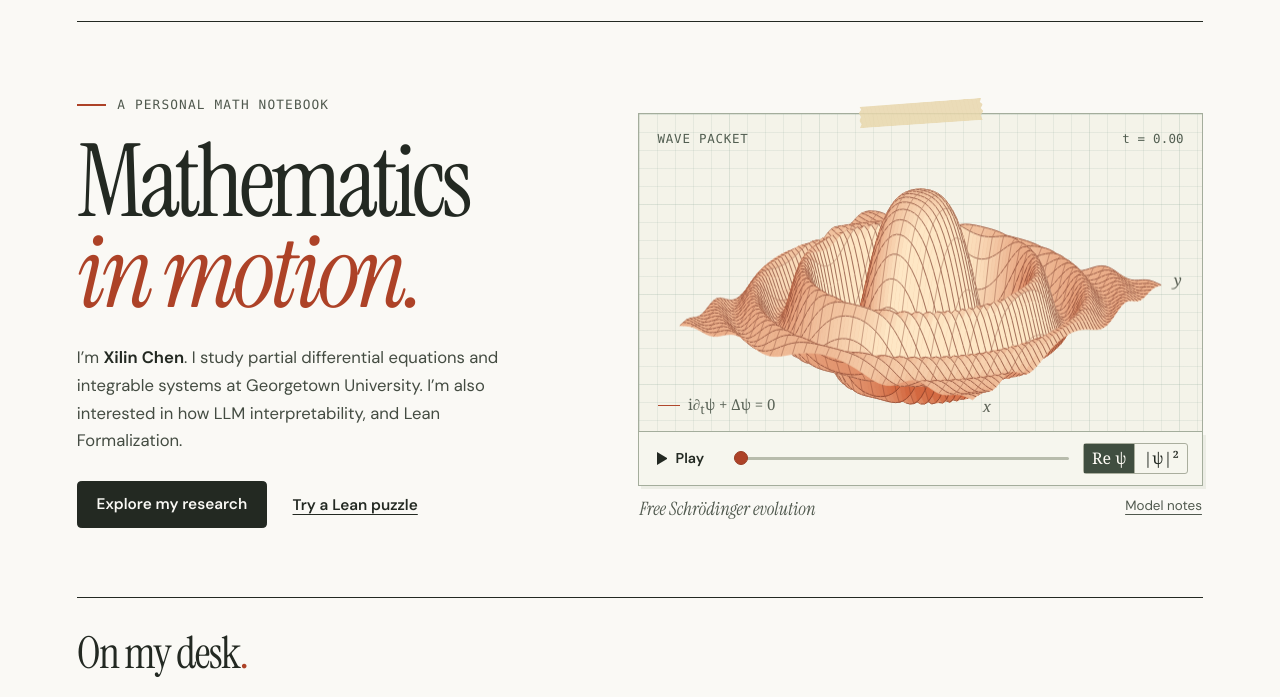
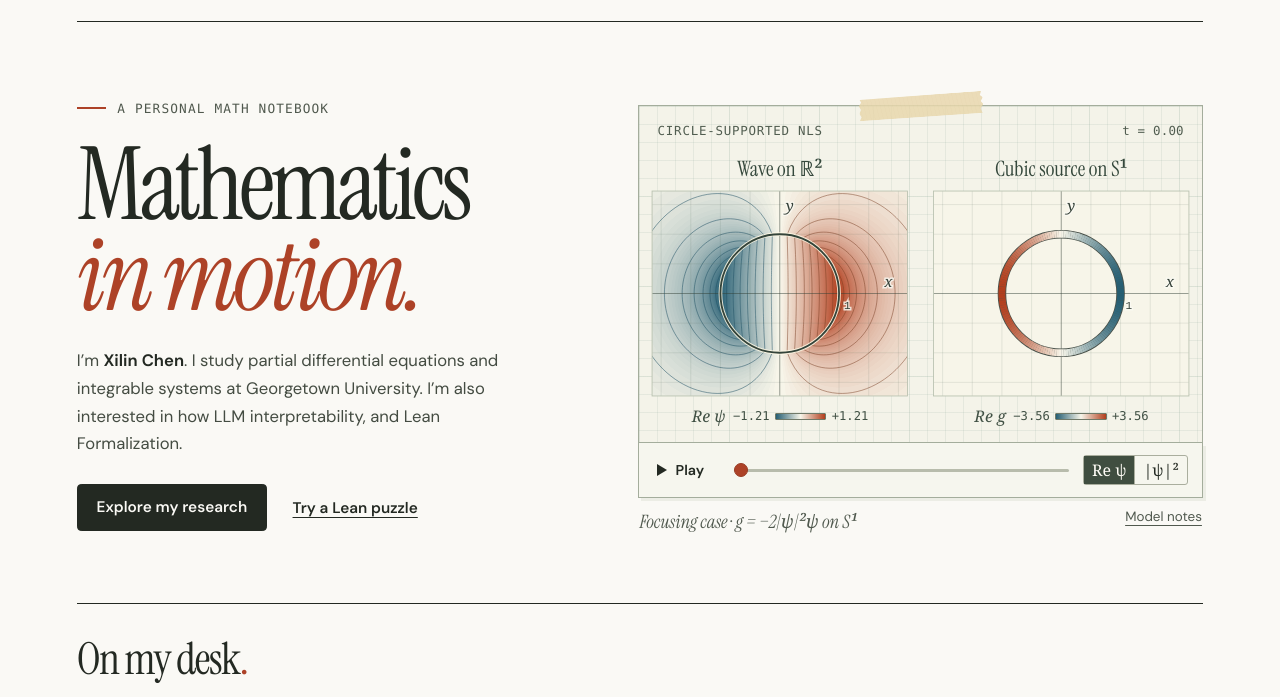
Before and after one commit to CXLin0418/CXLin0418.github.io, a plain HTML site: page index.html in a window 1280 px wide. Shown: the part 69-766 px from the top of the page. Drawn offline with Linux system fonts and the light colour scheme.

Commit message:
Illustrate the planar NLS with a cubic source on the unit circle

```diff
--- /dev/null
+++ b/assets/circle-mode.js
@@ -0,0 +1,41 @@
+// Exact focusing standing wave ψ = exp(i(θ + t)) Q(r) on R².
+// The radius of the interaction circle and the temporal frequency are both 1.
+const circleMode = (() => {
+  // I₁ power series on 0 ≤ r ≤ 1 (DLMF 10.25.2).
+  function besselI1(r) {
+    let term = r / 2;
+    let sum = term;
+    for (let k = 1; k <= 10; k++) {
+      term *= r * r / (4 * k * (k + 1));
+      sum += term;
+    }
+    return sum;
+  }
+
+  // K₁(r) = ∫ exp(−r cosh u) cosh u du (DLMF 10.32.9).
+  // Only r ≥ 1 is used. The integrand is already below 5e−31 at u = 5.
+  const panels = 80;
+  const step = 5 / panels;
+  const coshes = Array.from({length: panels + 1}, (_, j) => Math.cosh(j * step));
+  function besselK1(r) {
+    let sum = 0;
+    for (let j = 0; j <= panels; j++) {
+      const weight = j === 0 || j === panels ? 0.5 : 1;
+      sum += weight * Math.exp(-r * coshes[j]) * coshes[j];
+    }
+    return step * sum;
+  }
+
+  const innerTrace = besselI1(1);
+  const outerTrace = besselK1(1);
+  // The Wronskian gives Q′(1+) − Q′(1−) = −A/(I₁(1)K₁(1)) = −2A³.
+  const amplitude = 1 / Math.sqrt(2 * innerTrace * outerTrace);
+  const sourceAmplitude = 2 * amplitude ** 3;
+  function radial(r) {
+    return amplitude * (r <= 1 ? besselI1(r) / innerTrace : besselK1(r) / outerTrace);
+  }
+  function realSource(theta, t) {
+    return -sourceAmplitude * Math.cos(theta + t);
+  }
+  return {amplitude, radial, sourceAmplitude, realSource};
+})();
--- /dev/null
+++ b/assets/circle-plot.js
@@ -0,0 +1,276 @@
+(() => {
+  const figure = document.querySelector('.wave-sheet');
+  if (!figure || typeof circleMode === 'undefined' || typeof Path2D === 'undefined') return;
+  const canvas = figure.querySelector('canvas');
+  const ctx = canvas.getContext('2d');
+  if (!ctx) return;
+
+  const time = figure.querySelector('#wave-time');
+  const readout = figure.querySelector('#time-value');
+  const play = figure.querySelector('#wave-play');
+  const modes = [...figure.querySelectorAll("input[name='wave-mode']")];
+  const fieldName = figure.querySelector('#field-name');
+  const fieldLow = figure.querySelector('#field-low');
+  const fieldHigh = figure.querySelector('#field-high');
+  const fieldScale = figure.querySelector('#field-scale');
+  const period = 2 * Math.PI;
+  const width = 560;
+  const height = 220;
+  const unit = 59; // Both panels use the same number of pixels per spatial unit.
+  const midY = 110;
+  const animationMs = 8500;
+  let frame = 0;
+  let startedAt = 0;
+  let lastPaint = 0;
+  let labelScale = 1;
+
+  // Q/A increases towards r=1 on each branch, starting from opposite sides.
+  // Invert sampled branches once to draw level curves of Q(r) cos(θ+t).
+  function profileBranch(start, end) {
+    const steps = Math.abs(end - start) * 144;
+    return Array.from({length: steps + 1}, (_, i) => {
+      const r = start + (end - start) * i / steps;
+      return {r, value: circleMode.radial(r) / circleMode.amplitude};
+    });
+  }
+  const inner = profileBranch(0, 1);
+  const outer = profileBranch(7, 1);
+  function radiusAt(branch, value) {
+    let lo = 0;
+    let hi = branch.length - 1;
+    while (hi - lo > 1) {
+      const mid = (lo + hi) >>> 1;
+      if (branch[mid].value < value) lo = mid;
+      else hi = mid;
+    }
+    const a = branch[lo];
+    const b = branch[hi];
+    const fraction = (Math.min(value, 1) - a.value) / (b.value - a.value);
+    return a.r + fraction * (b.r - a.r);
+  }
+
+  function lobeAt(level) {
+    const path = new Path2D();
+    const limit = Math.acos(level);
+    const inside = [];
+    for (let k = 0; k <= 80; k++) {
+      const theta = limit * (2 * k / 80 - 1);
+      const x = Math.cos(theta);
+      const y = Math.sin(theta);
+      const value = level / x;
+      const rOut = radiusAt(outer, value);
+      const rIn = radiusAt(inner, value);
+      if (k === 0) path.moveTo(rOut * x, rOut * y);
+      else path.lineTo(rOut * x, rOut * y);
+      inside.push([rIn * x, rIn * y]);
+    }
+    for (const [x, y] of inside.reverse()) path.lineTo(x, y);
+    path.closePath();
+    return path;
+  }
+  function annulusAt(level) {
+    const path = new Path2D();
+    const rIn = radiusAt(inner, Math.sqrt(level));
+    const rOut = radiusAt(outer, Math.sqrt(level));
+    path.arc(0, 0, rOut, 0, period);
+    path.moveTo(rIn, 0);
+    path.arc(0, 0, rIn, 0, period);
+    return path;
+  }
+
+  const neutral = [247, 245, 233];
+  const positive = [178, 62, 29];
+  const negative = [37, 94, 115];
+  function ink(value) {
+    const amount = Math.min(1, Math.abs(value));
+    const endpoint = value >= 0 ? positive : negative;
+    const rgb = neutral.map((start, i) => Math.round(start + amount * (endpoint[i] - start)));
+    return 'rgb(' + rgb.join(',') + ')';
+  }
+  const levels = Array.from({length: 47}, (_, i) => {
+    const level = (i + 1) / 48;
+    return {lobe: lobeAt(level), annulus: annulusAt(level), warm: ink(level), cool: ink(-level), contour: (i + 1) % 6 === 0};
+  });
+
+  function drawField(cx, t, density) {
+    ctx.save();
+    ctx.translate(cx, midY);
+    ctx.scale(unit, -unit);
+    if (!density) ctx.rotate(-t);
+    ctx.lineWidth = 0.78 / unit;
+    for (const band of levels) {
+      ctx.fillStyle = band.warm;
+      const path = density ? band.annulus : band.lobe;
+      ctx.fill(path, 'evenodd');
+      if (band.contour) {
+        ctx.strokeStyle = 'rgba(116, 57, 31, .61)';
+        ctx.stroke(path);
+      }
+      if (!density) {
+        ctx.save();
+        ctx.rotate(Math.PI);
+        ctx.fillStyle = band.cool;
+        ctx.fill(band.lobe);
+        if (band.contour) {
+          ctx.strokeStyle = 'rgba(29, 78, 98, .65)';
+          ctx.stroke(band.lobe);
+        }
+        ctx.restore();
+      }
+    }
+    ctx.restore();
+  }
+
+  // g is a density with respect to arclength. Only the curve gets colored.
+  function drawSource(cx, t) {
+    ctx.save();
+    ctx.translate(cx, midY);
+    ctx.scale(1, -1);
+    ctx.strokeStyle = '#4a524b';
+    ctx.lineWidth = 8.5;
+    ctx.beginPath();
+    ctx.arc(0, 0, unit, 0, period);
+    ctx.stroke();
+    const arcs = 160;
+    ctx.lineWidth = 6.8;
+    for (let i = 0; i < arcs; i++) {
+      const theta = period * (i + 0.5) / arcs;
+      ctx.strokeStyle = ink(circleMode.realSource(theta, t) / circleMode.sourceAmplitude);
+      ctx.beginPath();
+      ctx.arc(0, 0, unit, period * i / arcs, period * (i + 1) / arcs + .003);
+      ctx.stroke();
+    }
+    ctx.restore();
+  }
+
+  function label(text, x, y, math = false) {
+    ctx.font = math ? 'italic ' + 15 * labelScale + 'px Georgia, serif' : 11 * labelScale + 'px ui-monospace, monospace';
+    ctx.lineWidth = 2.8;
+    ctx.strokeStyle = 'rgba(250,249,242,.84)';
+    ctx.strokeText(text, x, y);
+    ctx.fillStyle = '#344038';
+    ctx.fillText(text, x, y);
+  }
+  function drawAxes(cx) {
+    ctx.beginPath();
+    for (const k of [-2, -1.5, -1, -.5, .5, 1, 1.5, 2]) {
+      ctx.moveTo(cx + k * unit, 8);
+      ctx.lineTo(cx + k * unit, height - 8);
+      ctx.moveTo(cx - 127, midY - k * unit);
+      ctx.lineTo(cx + 127, midY - k * unit);
+    }
+    ctx.lineWidth = .65;
+    ctx.strokeStyle = 'rgba(71,94,79,.18)';
+    ctx.stroke();
+    ctx.beginPath();
+    ctx.moveTo(cx - 127, midY);
+    ctx.lineTo(cx + 127, midY);
+    ctx.moveTo(cx, 8);
+    ctx.lineTo(cx, height - 8);
+    for (const n of [-1, 1]) {
+      ctx.moveTo(cx + n * unit, midY - 3);
+      ctx.lineTo(cx + n * unit, midY + 3);
+      ctx.moveTo(cx - 3, midY - n * unit);
+      ctx.lineTo(cx + 3, midY - n * unit);
+    }
+    ctx.lineWidth = .88;
+    ctx.strokeStyle = 'rgba(49,62,53,.55)';
+    ctx.stroke();
+  }
+  function drawPanel(cx, source, t, density) {
+    ctx.save();
+    ctx.beginPath();
+    ctx.rect(cx - 127, 8, 254, height - 16);
+    ctx.clip();
+    ctx.fillStyle = '#f7f5e9';
+    ctx.fillRect(cx - 127, 8, 254, height - 16);
+    if (!source) drawField(cx, t, density);
+    drawAxes(cx);
+    if (source) drawSource(cx, t);
+    else {
+      ctx.beginPath();
+      ctx.arc(cx, midY, unit, 0, period);
+      ctx.strokeStyle = 'rgba(255,250,229,.85)';
+      ctx.lineWidth = 3.7;
+      ctx.stroke();
+      ctx.strokeStyle = '#34443a';
+      ctx.lineWidth = 1.8;
+      ctx.stroke();
+    }
+    label('x', cx + 104, midY - 6, true);
+    label('y', cx + 6, 28, true);
+    label('1', cx + unit + 5, midY + 15);
+    ctx.restore();
+    ctx.strokeStyle = '#b8c1af';
+    ctx.lineWidth = .85;
+    ctx.strokeRect(cx - 127, 8, 254, height - 16);
+  }
+
+  function paint() {
+    const fraction = Number(time.value) / Number(time.max);
+    const t = period * fraction;
+    const density = modes[1].checked;
+    ctx.clearRect(0, 0, width, height);
+    drawPanel(width / 4, false, t, density);
+    drawPanel(3 * width / 4, true, t, density);
+    const clock = 't = ' + (fraction === 1 ? '2π' : t.toFixed(2));
+    readout.textContent = clock;
+    time.setAttribute('aria-valuetext', clock);
+    time.style.setProperty('--filled', (100 * fraction) + '%');
+    canvas.setAttribute('aria-label', (density ? 'Stationary wave density' : 'Real part of the wave') + ' in the x,y plane, and real cubic source per unit arclength on the unit circle. ' + clock);
+  }
+  function updateQuantity() {
+    const density = modes[1].checked;
+    const peak = circleMode.amplitude;
+    fieldName.textContent = density ? '|ψ|²' : 'Re ψ';
+    fieldLow.textContent = density ? '0' : '−' + peak.toFixed(2);
+    fieldHigh.textContent = density ? (peak * peak).toFixed(2) : '+' + peak.toFixed(2);
+    fieldScale.classList.toggle('sequential', density);
+    paint();
+  }
+  function resize() {
+    const box = canvas.getBoundingClientRect();
+    const ratio = Math.min(2.5, window.devicePixelRatio || 1);
+    canvas.width = Math.max(1, Math.round(box.width * ratio));
+    canvas.height = Math.max(1, Math.round(box.height * ratio));
+    labelScale = Math.min(1.65, Math.max(1, width / box.width));
+    ctx.setTransform(canvas.width / width, 0, 0, canvas.height / height, 0, 0);
+    paint();
+  }
+  function stop() {
+    cancelAnimationFrame(frame);
+    frame = 0;
+    play.classList.remove('playing');
+    play.querySelector('.play-label').textContent = 'Play';
+    play.setAttribute('aria-label', 'Play wave animation');
+  }
+  function animate(now) {
+    const elapsed = Math.min(1, (now - startedAt) / animationMs);
+    if (now - lastPaint > 1000 / 25 || elapsed === 1) {
+      time.value = Math.round(elapsed * Number(time.max));
+      paint();
+      lastPaint = now;
+    }
+    if (elapsed === 1) stop();
+    else frame = requestAnimationFrame(animate);
+  }
+  play.addEventListener('click', () => {
+    if (frame) return stop();
+    if (Number(time.value) >= Number(time.max)) time.value = 0;
+    startedAt = performance.now() - animationMs * Number(time.value) / Number(time.max);
+    play.classList.add('playing');
+    play.querySelector('.play-label').textContent = 'Pause';
+    play.setAttribute('aria-label', 'Pause wave animation');
+    frame = requestAnimationFrame(animate);
+  });
+  time.addEventListener('input', () => { stop(); paint(); });
+  modes.forEach(mode => mode.addEventListener('change', updateQuantity));
+  document.addEventListener('visibilitychange', () => { if (document.hidden) stop(); });
+  window.addEventListener('pagehide', stop);
+  figure.querySelectorAll('[data-wave-controls]').forEach(el => { el.hidden = false; });
+  resize();
+  updateQuantity();
+  figure.classList.add('wave-ready');
+  if ('ResizeObserver' in window) new ResizeObserver(resize).observe(canvas);
+  else window.addEventListener('resize', resize);
+})();
--- a/assets/styles.css
+++ b/assets/styles.css
@@ -94,13 +94,18 @@ strong { font-weight: 640; color: var(--ink); }
 .plot-heading { display: flex; align-items: center; justify-content: space-between; padding-inline: 1.15rem; gap: .75rem; color: #515d50; }
 .plot-label, #time-value { font-size: .78rem; letter-spacing: .06em; }
 #time-value { font-family: var(--mono); letter-spacing: .015em; font-variant-numeric: tabular-nums; }
-.plot-drawing { width: 100%; aspect-ratio: 560/282; position: relative; }
+.plot-headings, .plot-scales { display: grid; grid-template-columns: repeat(2, minmax(0, 1fr)); text-align: center; align-items: center; }
+.plot-headings { margin-top: 1.1rem; font: 1.32rem/1.2 var(--serif); color: #35483c; }
+.plot-drawing { width: 100%; aspect-ratio: 560/220; position: relative; }
 .plot-drawing :is(img, canvas) { position: absolute; inset: 0; width: 100%; height: 100%; }
 .plot-drawing canvas { visibility: hidden; }
 .wave-ready canvas { visibility: visible; }
 .wave-ready .wave-still { visibility: hidden; }
-.plot-legend { position: absolute; left: 1.15rem; bottom: .8rem; display: flex; gap: .5rem; align-items: center; font-family: Georgia, serif; color: #5b6458; font-size: .94rem; }
-.legend-line { width: 1.4rem; border-top: 1.5px solid #b0472c; }
+.plot-scales { margin: .2rem 0 1rem; }
+.plot-scales > div { display: flex; justify-content: center; align-items: center; gap: .34rem; color: #405044; font: .76rem/1.25 var(--mono); font-variant-numeric: tabular-nums; }
+.scale-name { font: italic 1rem/1.2 Georgia, serif; margin-right: .12rem; }
+.color-scale { width: clamp(1.5rem,4vw,3.2rem); height: .43rem; border: 1px solid #707968; border-radius: 1px; background: linear-gradient(90deg,#255e73,#f7f5e9 50%,#b23e1d); }
+.color-scale.sequential { background: linear-gradient(90deg,#f7f5e9,#b23e1d); }
 .wave-controls { border: 1px solid #a4ad9c; border-top: 0; display: flex; gap: .9rem; align-items: center; background: #f6f6ee; min-height: 3.42rem; padding: .44rem .9rem; box-shadow: 3px 3px 0 #d9ded275; }
 .play-button { background: transparent; display: flex; align-items: center; justify-content: flex-start; gap: .46rem; min-width: 4.1rem; padding: .35rem .2rem; border: 0; font-weight: 610; font-size: .89rem; }
 .play-button:hover { color: var(--rust); }
@@ -172,6 +177,12 @@ strong { font-weight: 640; color: var(--ink); }
 .formula.compact { font-size: clamp(1.35rem,2.45vw,1.95rem); }
 .prose > a.button, .prose > a.ink-link { display: inline-flex; }
 #wave-note { scroll-margin-top: 1rem; }
+.mode-details { border-block: 1px solid var(--line); padding: .7rem 0; }
+.mode-details summary { cursor: pointer; font-weight: 600; }
+.mode-details[open] > * + * { margin-top: .8rem; }
+.radial-formula { display: flex; align-items: center; gap: .55rem; font: italic clamp(1.08rem,2.15vw,1.5rem)/1.45 Georgia,serif; color: #26352b; }
+.radial-formula > div { display: grid; grid-template-columns: auto auto; align-items: baseline; gap: .14rem .95rem; padding-left: .65rem; border-left: 2px solid #788d6d; }
+.radial-formula > div > span:nth-child(even) { font-size: .82em; }
 .code-plate, .source-panel { background: #26362e; color: #f3f1df; }
 .code-plate { padding: 1.3rem; white-space: pre-wrap; overflow-wrap: anywhere; line-height: 1.7; }
 .syntax-key { color: #f3b894; }
@@ -271,7 +282,11 @@ strong { font-weight: 640; color: var(--ink); }
   .wave-controls { gap: .48rem; padding-inline: .55rem; }
   .play-button { min-width: 3.55rem; }
   .plot-modes span { min-width: 2.5rem; padding-inline: .35rem; }
-  .plot-legend { left: .73rem; bottom: .44rem; font-size: .83rem; }
+  .plot-headings { margin-top: .85rem; font-size: 1.09rem; }
+  .plot-scales { margin: .16rem 0 .72rem; }
+  .plot-scales > div { gap: .23rem; }
+  .scale-name { font-size: .9rem; margin-right: 0; }
+  .color-scale { width: 1.45rem; }
   .plot-heading { padding-inline: .73rem; }
   .plot-paper { padding-top: .75rem; }
   .footer-affiliation { font-size: .8rem; }
--- a/assets/wave.js
+++ /dev/null
@@ -1,152 +0,0 @@
-(() => {
-  const figure = document.querySelector(".wave-sheet");
-  if (!figure) return;
-  const canvas = figure.querySelector("canvas");
-  const ctx = canvas.getContext("2d");
-  if (!ctx) return;
-
-  const time = figure.querySelector("#wave-time");
-  const readout = figure.querySelector("#time-value");
-  const play = figure.querySelector("#wave-play");
-  const modes = [...figure.querySelectorAll("input[name='wave-mode']")];
-  const a = 0.24;
-  const chirp = 1.40;
-  const extent = 3.1;
-  const cols = 78;
-  const rows = 56;
-  const vertices = [];
-  const faces = [];
-  let frame = 0;
-  let startedAt = 0;
-  let lastPaint = 0;
-
-  // Fixed orthographic projection. Sort the ground cells from back to front.
-  for (let j = 0; j <= rows; j++) {
-    const y = extent * (2 * j / rows - 1);
-    for (let i = 0; i <= cols; i++) {
-      const x = extent * (2 * i / cols - 1);
-      vertices.push({
-        radius2: x*x + y*y,
-        x: 280 + 54 * (0.87*x + 0.56*y),
-        baseline: 157 + 54 * (0.22*x - 0.34*y),
-        y: 0,
-        z: 0,
-      });
-      if (i < cols && j < rows) {
-        const k = vertices.length - 1;
-        faces.push({ k, depth: 0.56*x - 0.87*y, cross: i % 3 === 0 });
-      }
-    }
-  }
-  faces.sort((left, right) => left.depth - right.depth);
-
-  // For i ψ_t + Δψ = 0 in two dimensions and s = a - i·chirp,
-  // ψ(r,t) = exp(-s r² / q) / q, where q = 1 + 4 i s t.
-  function paint() {
-    const t = Number(time.value);
-    const density = modes[1].checked;
-    const qr = 1 + 4*chirp*t;
-    const qi = 4*a*t;
-    const norm2 = qr*qr + qi*qi;
-    const argument = Math.atan2(qi, qr);
-    const radialPhase = (chirp*qr + a*qi) / norm2;
-    for (const p of vertices) {
-      const envelope = Math.exp(-a*p.radius2/norm2) / Math.sqrt(norm2);
-      p.z = density ? envelope*envelope : envelope*Math.cos(radialPhase*p.radius2 - argument);
-      p.y = p.baseline - 112*p.z;
-    }
-    ctx.clearRect(0, 0, 560, 282);
-    ctx.lineJoin = "round";
-    for (const f of faces) {
-      const p = vertices[f.k];
-      const q = vertices[f.k+1];
-      const s = vertices[f.k+cols+1];
-      const r = vertices[f.k+cols+2];
-      const slope = (q.z-p.z)*cols*.15 - (s.z-p.z)*rows*.09;
-      const shade = Math.min(1, Math.max(0, .28 + .32*slope + .16*(1-p.z)));
-      const red = Math.round(254 - 43*shade);
-      const green = Math.round(231 - 127*shade);
-      const blue = Math.round(197 - 133*shade);
-      ctx.fillStyle = "rgb(" + red + "," + green + "," + blue + ")";
-      ctx.beginPath();
-      ctx.moveTo(p.x,p.y);
-      ctx.lineTo(q.x,q.y);
-      ctx.lineTo(r.x,r.y);
-      ctx.lineTo(s.x,s.y);
-      ctx.closePath();
-      ctx.fill();
-      // The lighter stroke seals seams. Darker strokes engrave the mesh.
-      ctx.strokeStyle = ctx.fillStyle;
-      ctx.lineWidth = .65;
-      ctx.stroke();
-      ctx.strokeStyle = "rgba(112,46,31,.88)";
-      ctx.lineWidth = .73;
-      ctx.beginPath();
-      ctx.moveTo(s.x,s.y);
-      ctx.lineTo(r.x,r.y);
-      ctx.stroke();
-      if (f.cross) {
-        ctx.strokeStyle = "rgba(112,46,31,.64)";
-        ctx.lineWidth = .52;
-        ctx.beginPath();
-        ctx.moveTo(p.x,p.y);
-        ctx.lineTo(s.x,s.y);
-        ctx.stroke();
-      }
-    }
-    ctx.font = "italic 15px Georgia, serif";
-    ctx.fillStyle = "#595f53";
-    ctx.fillText("x", 342, 263);
-    ctx.fillText("y", 532, 138);
-    readout.textContent = "t = " + t.toFixed(2);
-    canvas.setAttribute("aria-label", (density ? "Squared magnitude" : "Real part") + " of a freely spreading radial wave packet at time " + t.toFixed(2));
-    time.style.setProperty("--filled", (100*t/Number(time.max))+"%");
-  }
-
-  function resize() {
-    const box = canvas.getBoundingClientRect();
-    const ratio = Math.min(2.5, window.devicePixelRatio || 1);
-    canvas.width = Math.max(1, Math.round(box.width*ratio));
-    canvas.height = Math.max(1, Math.round(box.height*ratio));
-    ctx.setTransform(canvas.width/560, 0, 0, canvas.height/282, 0, 0);
-    paint();
-  }
-
-  function stop() {
-    cancelAnimationFrame(frame);
-    frame = 0;
-    play.classList.remove("playing");
-    play.querySelector(".play-label").textContent = "Play";
-    play.setAttribute("aria-label", "Play wave animation");
-  }
-
-  function animate(now) {
-    const elapsed = Math.min(1, (now-startedAt)/6500);
-    if (now-lastPaint > 1000/25 || elapsed === 1) {
-      time.value = (elapsed*Number(time.max)).toFixed(3);
-      paint();
-      lastPaint = now;
-    }
-    if (elapsed === 1) stop();
-    else frame = requestAnimationFrame(animate);
-  }
-
-  play.addEventListener("click", () => {
-    if (frame) return stop();
-    if (Number(time.value) >= Number(time.max)) time.value = 0;
-    startedAt = performance.now() - 6500*Number(time.value)/Number(time.max);
-    play.classList.add("playing");
-    play.querySelector(".play-label").textContent = "Pause";
-    play.setAttribute("aria-label", "Pause wave animation");
-    frame = requestAnimationFrame(animate);
-  });
-  time.addEventListener("input", () => { stop(); paint(); });
-  modes.forEach(mode => mode.addEventListener("change", paint));
-  document.addEventListener("visibilitychange", () => { if (document.hidden) stop(); });
-  window.addEventListener("pagehide", stop);
-  figure.querySelectorAll("[data-wave-controls]").forEach(el => { el.hidden = false; });
-  figure.classList.add("wave-ready");
-  resize();
-  if ("ResizeObserver" in window) new ResizeObserver(resize).observe(canvas);
-  else window.addEventListener("resize", resize);
-})();
--- a/index.html
+++ b/index.html
@@ -9,7 +9,8 @@
   <link rel="icon" href="assets/favicon.png" type="image/png">
   <link rel="preload" href="assets/fonts/InstrumentSerif-Regular.ttf" as="font" type="font/ttf" crossorigin>
   <link rel="stylesheet" href="assets/styles.css">
-  <script src="assets/wave.js" defer></script>
+  <script src="assets/circle-mode.js" defer></script>
+  <script src="assets/circle-plot.js" defer></script>
 </head>
 <body>
   <a class="skip" href="#main">Skip to content</a>
@@ -29,19 +30,23 @@
     <figure class="wave-sheet" aria-labelledby="wave-caption">
       <div class="tape" aria-hidden="true"></div>
       <div class="plot-paper">
-        <div class="plot-heading"><span class="plot-label">Wave packet</span><output id="time-value" for="wave-time">t = 0.00</output></div>
+        <div class="plot-heading"><span class="plot-label">Circle-supported NLS</span><output id="time-value" for="wave-time" aria-live="off">t = 0.00</output></div>
+        <div class="plot-headings"><span>Wave on ℝ²</span><span>Cubic source on S¹</span></div>
         <div class="plot-drawing">
-          <img class="wave-still" src="assets/wave-still.png" width="1120" height="564" alt="A perspective mesh of a radial wave packet, with a central peak and concentric ripples.">
-          <canvas aria-label="Real part of a freely spreading radial wave packet" role="img" width="1120" height="564"></canvas>
+          <img class="wave-still" src="assets/circle-standing-wave.png" width="1120" height="440" alt="Two views of the x,y plane at time zero. The real part of the wave has a positive lobe on the right and a negative lobe on the left. The cubic source has the opposite signs and occupies only the unit circle.">
+          <canvas aria-label="Wave field in the plane and cubic source density along the unit circle" role="img" width="1120" height="440"></canvas>
         </div>
-        <div class="plot-legend"><span class="legend-line" aria-hidden="true"></span><span>i∂<sub>t</sub>ψ + Δψ = 0</span></div>
+        <div class="plot-scales">
+          <div><span class="scale-name" id="field-name">Re ψ</span><span id="field-low">−1.21</span><i class="color-scale" id="field-scale" aria-hidden="true"></i><span id="field-high">+1.21</span></div>
+          <div><span class="scale-name">Re g</span><span>−3.56</span><i class="color-scale" aria-hidden="true"></i><span>+3.56</span></div>
+        </div>
       </div>
       <div class="wave-controls" data-wave-controls hidden>
         <button id="wave-play" type="button" class="play-button" aria-label="Play wave animation"><span class="play-symbol" aria-hidden="true"></span><span class="play-label">Play</span></button>
-        <label for="wave-time" class="sr-only">Wave evolution time</label><input id="wave-time" type="range" min="0" max="0.40" step="0.001" value="0">
+        <label for="wave-time" class="sr-only">Wave evolution time</label><input id="wave-time" type="range" min="0" max="1000" step="1" value="0" aria-valuetext="t = 0.00">
         <fieldset class="plot-modes"><legend class="sr-only">Quantity to plot</legend><label><input type="radio" name="wave-mode" value="real" checked aria-label="Real part of the wave"><span>Re ψ</span></label><label><input type="radio" name="wave-mode" value="density" aria-label="Squared magnitude of the wave"><span>|ψ|²</span></label></fieldset>
       </div>
-      <figcaption id="wave-caption"><span>Free Schrödinger evolution</span><a href="research.html#wave-note">Model notes</a></figcaption>
+      <figcaption id="wave-caption"><span>Focusing case · g = −2|ψ|²ψ on S¹</span><a href="research.html#wave-note">Model notes</a></figcaption>
     </figure>
   </section>
   <section class="desk" aria-labelledby="desk-title">
@@ -49,11 +54,11 @@
     <div class="desk-grid">
       <article class="entry">
         <a class="entry-link" href="research.html">
-          <img class="entry-art" src="assets/hypersurface.png" alt="" width="920" height="340">
+          <img class="entry-art" src="assets/unit-circle.png" alt="" width="920" height="340">
           <span class="entry-kind"><i class="shape ring"></i>Research paper</span>
           <h3>Waves on a hypersurface</h3>
         </a>
-        <p>What happens when a wave feels a nonlinear interaction only along a line or a sphere?</p>
+        <p>How does a wave in the plane evolve when its nonlinear interaction is confined to a circle?</p>
       </article>
       <article class="entry">
         <a class="entry-link" href="workflow.html">
```
Also changed, not shown: research.html (+13 -5 lines), assets/circle-standing-wave.png (added), assets/hypersurface.png (deleted), assets/unit-circle.png (added), assets/wave-still.png (deleted), 1 other file.
